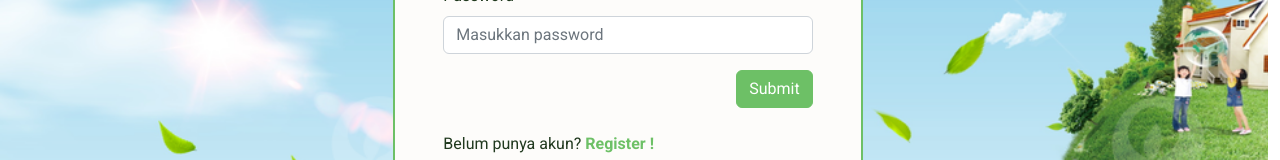
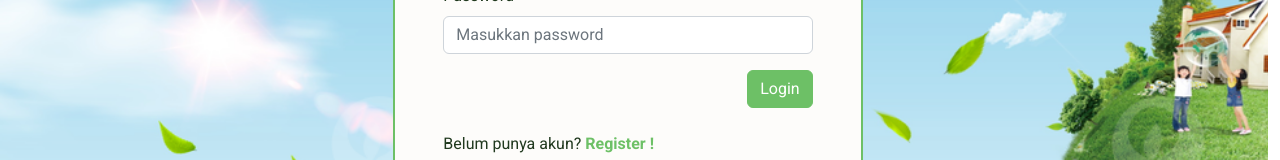
Before and after one commit to arch-havis/Rozhok-FE, a Next.js app: page /junk-station in a window 1280 px wide. Shown: the part 248-408 px from the top of the page. Built offline with nearby package versions, Linux system fonts and the light colour scheme.

Commit message:
add router for login button

```diff
--- a/pages/junk-station/index.jsx
+++ b/pages/junk-station/index.jsx
@@ -1,4 +1,5 @@
 import Link from "next/link";
+import Router from "next/router";
 import React from "react";
 import { useState } from "react";
 import { Col, Row, Form, Button, Container } from "react-bootstrap";
@@ -22,6 +23,11 @@ const Index = () => {
   const handlePostRegister = (e) => {
     e.preventDefault();
     setRegister(!Register);
+  };
+
+  const handlePostLogin = (e) => {
+    e.preventDefault();
+    Router.push({ pathname: "/junk-station/dashboard" });
   };
 
   return (
@@ -161,8 +167,13 @@ const Index = () => {
                 <Form.Control type="password" placeholder="Masukkan password" />
               </Form.Group>
               <div className="d-flex justify-content-end">
-                <Button variant="lime" type="submit" style={{ color: "white" }}>
-                  Submit
+                <Button
+                  variant="lime"
+                  type="submit"
+                  style={{ color: "white" }}
+                  onClick={(e) => handlePostLogin(e)}
+                >
+                  Login
                 </Button>
               </div>
               <br></br>
```
